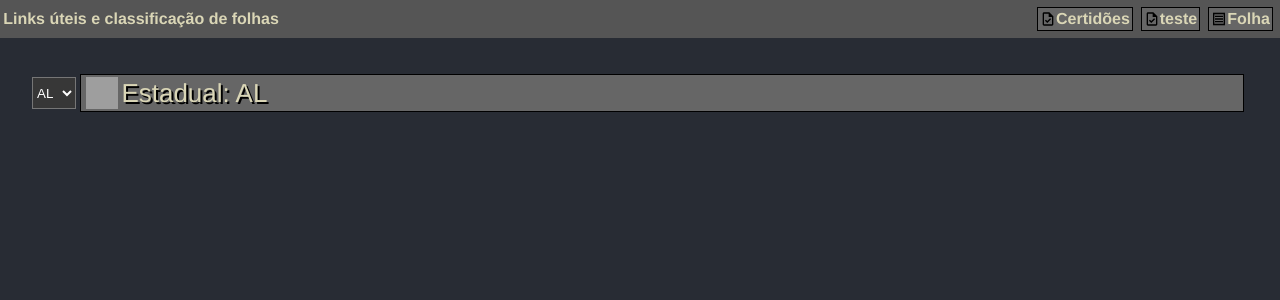
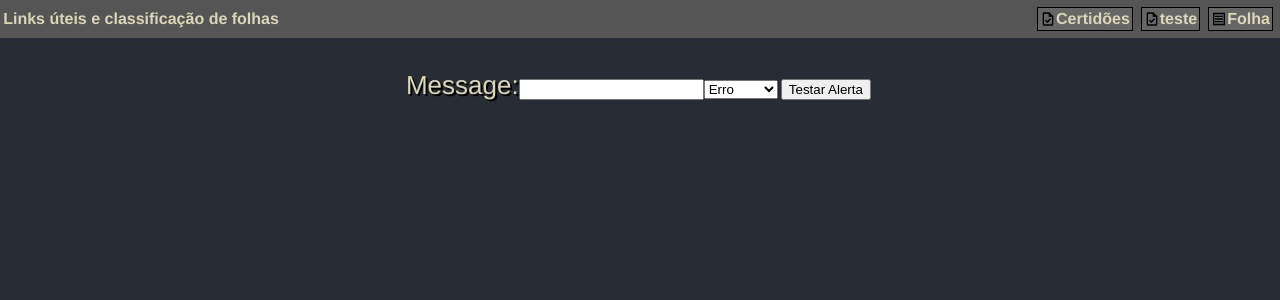
Before and after one commit to Glicio/rctcnds, a React (Create React App) app: page /teste in a window 1280 px wide. Shown: the top 300 px of the page. Built offline with nearby package versions, Linux system fonts and the light colour scheme; grey boxes are pictures that could not be loaded.

Commit message:
criado component Alert

```diff
--- a/src/App.js
+++ b/src/App.js
@@ -3,7 +3,7 @@ import NavBar from './components/NavBar';
 import Cnds from './components/Cnds';
 import Folha from './components/Folha';
 import {BrowserRouter as Router, Routes, Route} from 'react-router-dom'
-import Estadual from './components/Estadual';
+import Test from './components/Test';
 
 function App() {
   return (
@@ -14,7 +14,7 @@ function App() {
           <Routes>
             <Route exact path='/folha' element={<Folha/>}/>
             <Route exact path='/' element={<Cnds/>}/>
-            <Route exact path='/teste' element={<Estadual/>}/>
+            <Route exact path='/teste' element={<Test/>}/>
           </Routes>
         </div>
       </Router>
--- /dev/null
+++ b/src/components/Alert.css
@@ -0,0 +1,13 @@
+.alert{
+
+    display: flex;
+    flex-direction: column;
+    align-items: center;
+    justify-content: center;
+    width: 100%;
+}
+.alert-item{
+    height: 2rem;
+    border-radius: .25rem;
+    position: fixed;
+}
--- /dev/null
+++ b/src/components/Alert.jsx
@@ -0,0 +1,47 @@
+import React, { useEffect, useState } from "react";
+import "./Alert.css";
+const AlertItem = ({ type, message, setAlerts, index, alertTime }) => {
+  const [alertStatus, setAlertStatus] = useState("");
+  useEffect(() => {}, []);
+
+  const getStyle = (type) => {
+    switch (type) {
+      case "error":
+        console.log("ERROR");
+        return { backgroundColor: "#c94040" };
+      case "info":
+        return { backgroundColor: "#4287f5" };
+      case "succes":
+        return { backgroundColor: "#42f55a" };
+      default:
+        return { backgroundColor: "#8a8787" };
+    }
+  };
+  return (
+    <div
+      className="alert-item"
+      style={{ ...getStyle(type), top: `calc(${index}*2.1rem)` }}
+    >
+      {message}
+    </div>
+  );
+};
+export default function Alert({ alerts, setAlerts }) {
+  return alerts ? (
+    <div className="alert">
+      {alerts.map((curr, index) => {
+        return (
+          <AlertItem
+            key={index}
+            index={index}
+            message={curr.message}
+            type={curr.type}
+            alertTime={3000}
+          />
+        );
+      })}
+    </div>
+  ) : (
+    <></>
+  );
+}
--- /dev/null
+++ b/src/components/Test.jsx
@@ -0,0 +1,40 @@
+import React, { useState } from "react";
+import Alert from "./Alert";
+
+
+const AlertTest = () => {
+  const [msg, setMsg] = useState("");
+  const [type, setType] = useState("error");
+  const [alerts, setAlerts] = useState([]);
+
+
+  const addAlert = () => {
+      console.log(type);
+    setAlerts(old => [...old,{message: msg, type: type}])
+  }
+
+  return (
+    <div className="test">
+      <Alert alerts={alerts} setAlerts={setAlerts}/>
+      <label htmlFor="msg">Message:</label>
+      <input
+        type="text"
+        name="msg"
+        id="msg"
+        value={msg}
+        onChange={(e) => {
+          setMsg(e.target.value);
+        }}
+      />
+      <select name="type" id="type" value={type} onChange={(e) => {setType(e.target.value)}}>
+        <option value="error">Erro</option>
+        <option value="info">Info</option>
+        <option value="succes">Sucesso</option>
+      </select>
+      <button onClick={addAlert}>Testar Alerta</button>
+    </div>
+  );
+};
+export default function Test() {
+  return <div className="test"><AlertTest/></div>;
+}
```
